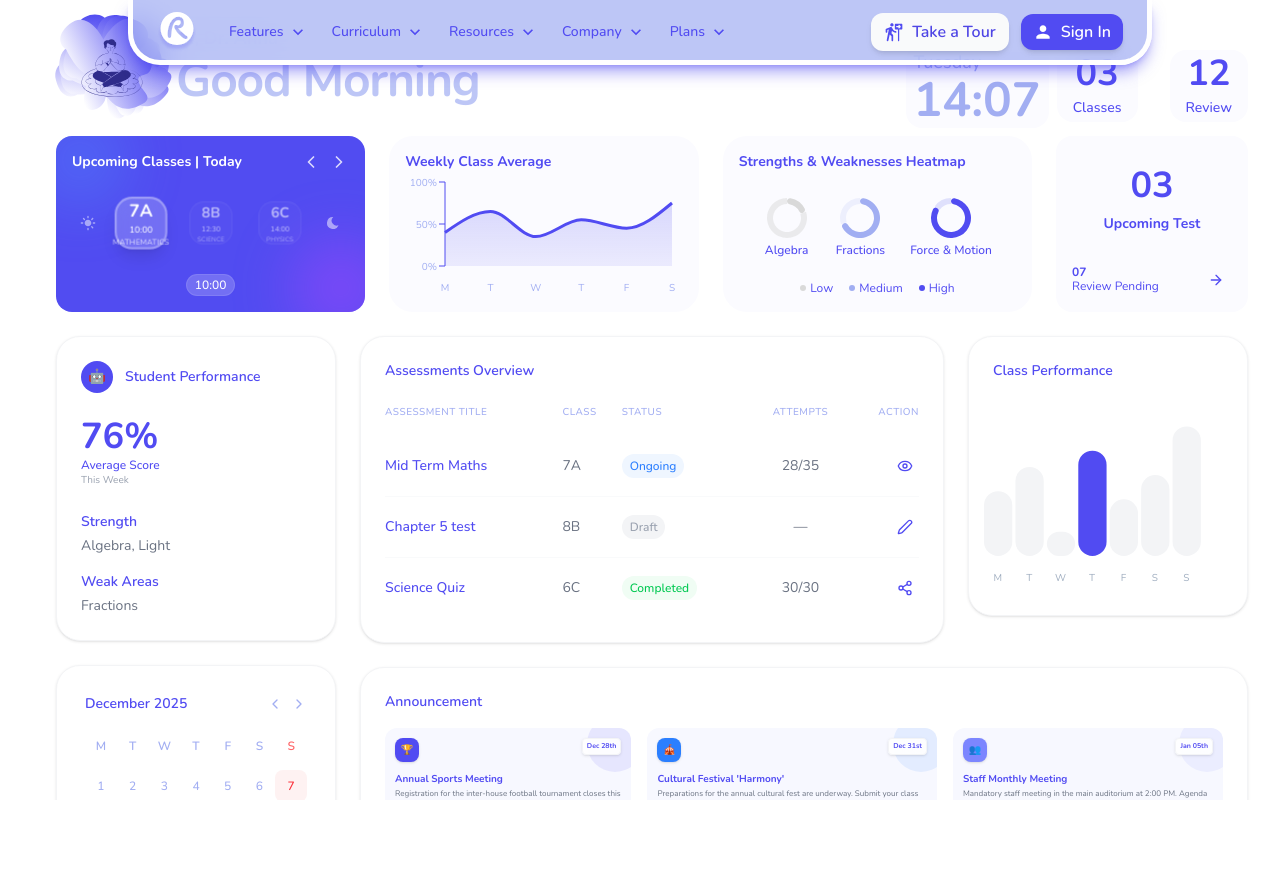
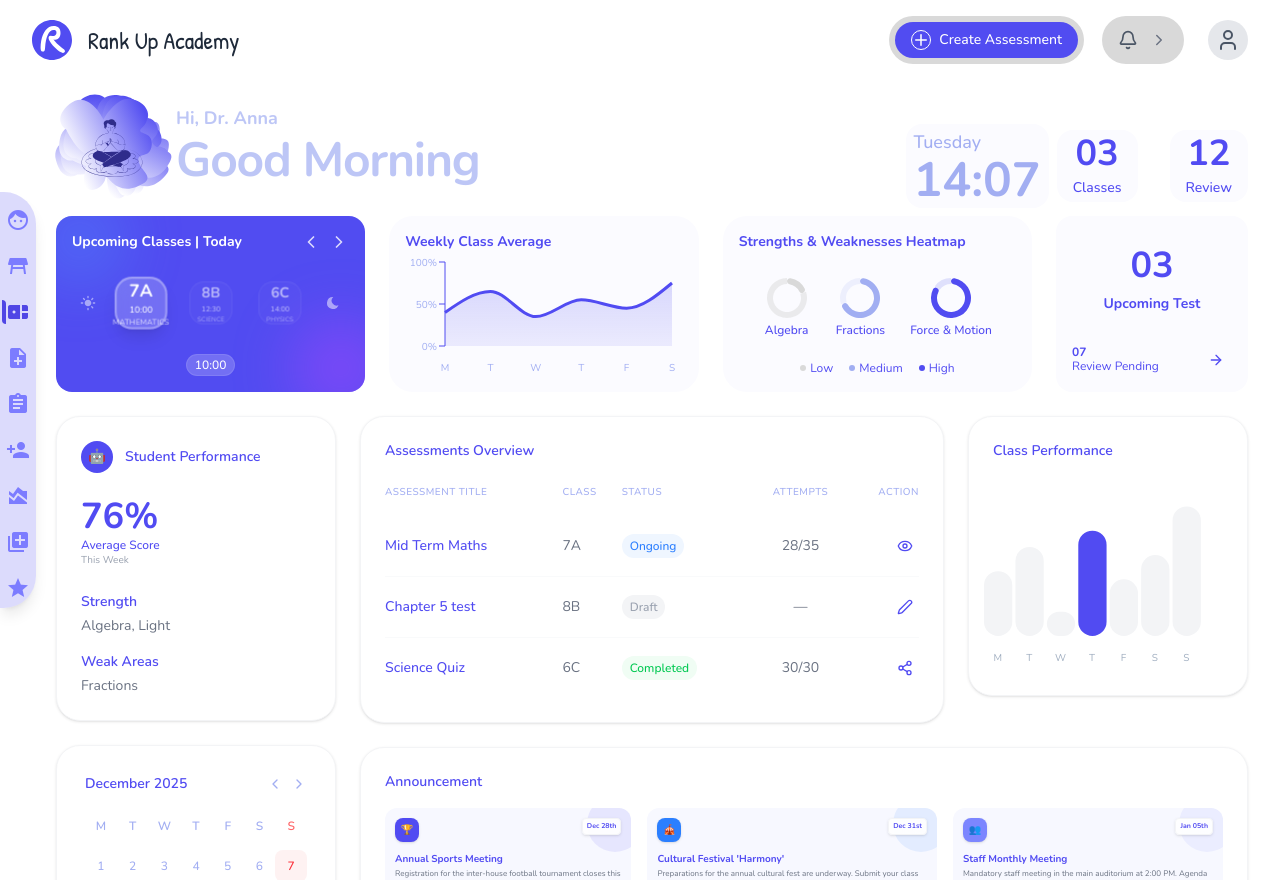
Before and after one commit to Aiinhome-Aivista/rankup-front-end, a React (Vite) app: page /teacher/dashboard in a window 1280 px wide. Before the commit the page ends 800 px from the top, so only its background shows below. Built offline with nearby package versions, Linux system fonts and the light colour scheme; sample sign-in values are in the browser's storage.

Commit message:
login logout authentication added

```diff
--- a/src/common/layout/Header.jsx
+++ b/src/common/layout/Header.jsx
@@ -3,14 +3,23 @@
 import { motion, AnimatePresence } from "framer-motion";
 import RVector from "../../assets/R-Vector.svg";
 import { useNavigate } from "react-router-dom";
+import { useContext } from "react";
+import { AuthContext } from "../../context/AuthContext";
 
 function Header() {
   const navigate = useNavigate();
   const [isNotificationsExpanded, setIsNotificationsExpanded] = useState(false);
+  const [isProfileHovered, setIsProfileHovered] = useState(false);
+  const { setToken } = useContext(AuthContext);
+
+  const handleLogout = () => {
+    localStorage.clear();
+    setToken("");
+    navigate("/");
+  };
 
   return (
     <div className="w-full h-20 flex justify-between items-center px-8 py-3 sticky top-0 z-50 bg-white">
-      {/* Left Side: Logo and Title */}
       <div className="flex items-center gap-4">
         <div className="w-10 h-10 rounded-full flex justify-center items-center">
           <img
@@ -27,9 +36,7 @@
         </h1>
       </div>
 
-      {/* Right Side: Actions and Profile */}
       <div className="flex items-center gap-6">
-        {/* Create Assessment Button */}
         <button
           onClick={() => {
             navigate("/teacher/dashboard/create-assesment");
@@ -45,7 +52,6 @@
           <span className="font-medium text-sm">Create Assessment</span>
         </button>
 
-        {/* Notifications / Status Bar */}
         <div
           className="flex items-center gap-3 bg-[#D9D9D9] px-4 py-3 rounded-full cursor-pointer hover:bg-[#D9D9D9] transition-colors h-12"
           onClick={() => setIsNotificationsExpanded(!isNotificationsExpanded)}
@@ -84,9 +90,33 @@
           />
         </div>
 
-        {/* Profile Icon */}
-        <div className="w-10 h-10 bg-gray-200 rounded-full flex justify-center items-center cursor-pointer hover:bg-gray-300 transition-colors">
-          <User size={24} className="text-gray-600" />
+        <div
+          className="relative"
+          onMouseEnter={() => setIsProfileHovered(true)}
+          onMouseLeave={() => setIsProfileHovered(false)}
+        >
+          <div className="w-10 h-10 bg-gray-200 rounded-full flex justify-center items-center cursor-pointer hover:bg-gray-300 transition-colors">
+            <User size={24} className="text-gray-600" />
+          </div>
+
+          <AnimatePresence>
+            {isProfileHovered && (
+              <motion.div
+                initial={{ opacity: 0, y: 10 }}
+                animate={{ opacity: 1, y: 0 }}
+                exit={{ opacity: 0, y: 10 }}
+                transition={{ duration: 0.2 }}
+                className="absolute right-0 top-12 w-32 bg-white rounded-xl shadow-lg border border-gray-100 py-2 overflow-hidden z-50"
+              >
+                <div
+                  className="px-4 py-2 hover:bg-gray-50 cursor-pointer text-sm font-medium text-red-500 transition-colors flex items-center gap-2"
+                  onClick={handleLogout}
+                >
+                  Logout
+                </div>
+              </motion.div>
+            )}
+          </AnimatePresence>
         </div>
       </div>
     </div>
--- a/src/common/routes/Index.jsx
+++ b/src/common/routes/Index.jsx
@@ -1,16 +1,30 @@
-import { Routes, Route } from "react-router-dom";
+import { Routes, Route, Navigate, Outlet } from "react-router-dom";
 import AppLayout from "../layout/AppLayout";
 import Homepage from "../../pages/common/homepage/Homepage";
 import TeacherDashboard from "../../pages/teacher/dashboard/TeacherDashboard";
 import CreateAssesment from "../../pages/teacher/create-assesment/CreateAssesment";
-import Login from "../../pages/common/login/login";
+import Login from "../../pages/common/login/Login";
 import Registration from "../../pages/common/registration/Registration";
 import SelfAssesment from "../../pages/student/self-assesment/SelfAssesment";
+import { useContext } from "react";
+import { AuthContext } from "../../context/AuthContext";
 
+const PrivateRoute = () => {
+  const { isLoggedIn } = useContext(AuthContext);
+  return isLoggedIn ? <Outlet /> : <Navigate to="/" replace />;
+};
+
+const PublicRoute = () => {
+  const { isLoggedIn } = useContext(AuthContext);
+  const user = JSON.parse(localStorage.getItem("user") || "{}");
+  const role = user?.role || "teacher";
+  return !isLoggedIn ? <Outlet /> : <Navigate to={`/${role}/dashboard`} replace />;
+};
 
 function Index() {
   return (
     <Routes>
+      <Route element={<PublicRoute />}>
         <Route
           path="/"
           element={
@@ -21,6 +35,9 @@
         />
         <Route path="login" element={<Login />} />
         <Route path="register" element={<Registration />} />
+      </Route>
+
+      <Route element={<PrivateRoute />}>
         <Route
           path="teacher/dashboard"
           element={
@@ -45,6 +62,7 @@
             </AppLayout>
           }
         />
+      </Route>
     </Routes>
   );
 }
--- a/src/context/AuthContext.jsx
+++ b/src/context/AuthContext.jsx
@@ -2,12 +2,14 @@
 export const AuthContext = createContext();
 
 export function AuthProvider({ children }) {
-  const [isLoggedIn, setIsLoggedIn] = useState(false);
+  const [token, setToken] = useState(localStorage.getItem("token") || "");
+  const isLoggedIn = !!token;
   return (
     <AuthContext.Provider
       value={{
         isLoggedIn,
-        setIsLoggedIn,
+        token,
+        setToken,
       }}
     >
       {children}
--- a/src/pages/common/login/login.jsx
+++ b/src/pages/common/login/login.jsx
@@ -11,7 +11,7 @@
 import mainLogo from "../../../assets/icons/main-logo.svg";
 
 const Login = () => {
-  const { setIsLoggedIn } = useContext(AuthContext);
+  const { setToken } = useContext(AuthContext);
   const navigate = useNavigate();
   const [email, setEmail] = useState("");
   const [password, setPassword] = useState("");
@@ -65,10 +65,11 @@
         const token = res?.data?.token;
         const user = res?.data?.user;
 
-        if (token) localStorage.setItem("token", token);
+        if (token) {
+          localStorage.setItem("token", token);
+          setToken(token);
+        }
         if (user) localStorage.setItem("user", JSON.stringify(user));
-
-        setIsLoggedIn(true);
 
         const role = (user?.role || "").toLowerCase();
         const rolePaths = {
@@ -122,11 +123,11 @@
         <div className="backdrop-blur-lg bg-white/10 border border-white rounded-3xl p-8 md:p-12 shadow-2xl min-h-[600px] flex flex-col justify-center">
           <div className="flex flex-col items-center text-center text-white">
             {/* Logo */}
-             <img
-                         src={mainLogo}
-                         alt="RankUp Logo"
-                         className="w-15 h-15 object-contain"
-                       />
+            <img
+              src={mainLogo}
+              alt="RankUp Logo"
+              className="w-15 h-15 object-contain"
+            />
 
             <h1 className="text-3xl font-bold mb-2">Rankup Academy</h1>
             <p className="text-sm md:text-base opacity-90 mb-8 font-light">
--- a/src/service/apiService.js
+++ b/src/service/apiService.js
@@ -1,5 +1,10 @@
 const apiService = async (url, options = {}) => {
   let headers = options.headers || {};
+
+  const token = localStorage.getItem("token");
+  if (token) {
+    headers["Authorization"] = `Bearer ${token}`;
+  }
 
   if (!(options.body instanceof FormData)) {
     headers["Content-Type"] = "application/json";
```
Lines whose indentation alone changed are shown as unchanged.
